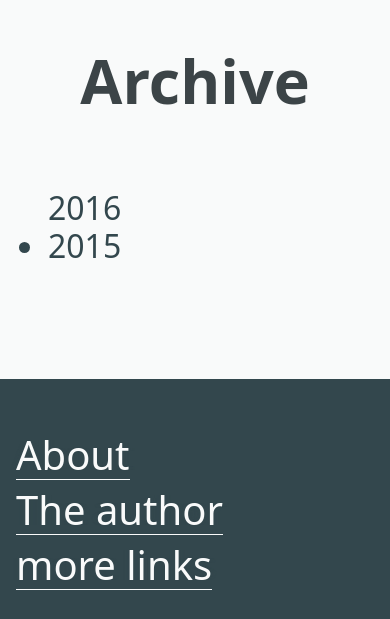
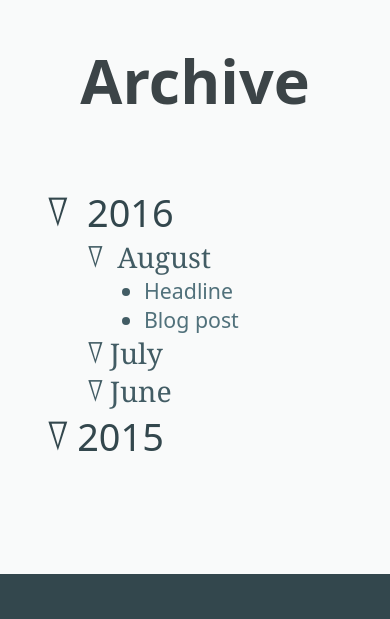
Before and after one commit to HoverBaum/meilidu, a website: page archive.html in a window 390 px wide. Shown: the part 444-1063 px from the top of the page. Drawn offline with Linux system fonts and the light colour scheme; a web font is replaced by a local one.

Commit message:
:sparkles: add archives page

```diff
--- a/archive.html
+++ b/archive.html
@@ -20,20 +20,21 @@
 		<h1>Archive</h1>
 
 		<ul class="archive">
-			<li class="archive__expendable">
-				2016
+			<li class="archive__year archive__expendable">
+				<span>2016</span>
 				<ul>
-					<li class="archive__expendable">
-						August
+					<li class="archive__month archive__expendable">
+						<span>August</span>
 						<ul>
-							<li class="archive__entry">Headline</li>
-							<li class="archive__entry">Blog post</li>
+							<li class="archive__entry"><a href="#">Headline</a></li>
+							<li class="archive__entry"><a href="#">Blog post</a></li>
 						</ul>
 					</li>
-					<li>July</li>
+					<li class="archive__month archive__expendable"><span>July</span></li>
+					<li class="archive__month archive__expendable"><span>June</span></li>
 				</ul>
 			</li>
-			<li class="archive__year">2015</li>
+			<li class="archive__year archive__expendable"><span>2015</span></li>
 		</ul>
 	</main>
 
@@ -58,8 +59,8 @@
 		const expandables = document.querySelectorAll('.archive__expendable')
 		for(let i = 0; i < expandables.length; i++) {
 			expandables[i].addEventListener('click', (e) => {
-				console.log(e.target);
-				e.target.classList.toggle('archive__expendable_expanded')
+				e.stopPropagation()
+				expandables[i].classList.toggle('archive__expendable_collapsed')
 			})
 		}
 	</script>
--- a/styl/archive.styl
+++ b/styl/archive.styl
@@ -1,15 +1,53 @@
 @import "variables"
+@import "underline"
 
 .archive
 	width: contentWidth
 	padding: 3rem
 	display: block
-	font-size: 2rem
+	font-size: 2.369rem
+
+.archive li
+	list-style-type: none
+	cursor: pointer
+
+.archive__year > span
+	&:hover
+		link-underline(backgroundColor, textColor, textColor)
+
+monthColor = lighten(textColor, 10%)
+
+.archive__month
+	font-family: fonstSerif
+	font-size: 1.777rem
+	color: monthColor
+
+.archive__month > span
+	&:hover
+		link-underline(backgroundColor, monthColor, monthColor)
+
+entryColor = lighten(textColor, 20%)
+
+.archive .archive__entry
+	font-family: fontsSans
+	list-style-type: disc
+	font-size: 1.333rem
+	margin-left: 1rem
+
+.archive__entry > a
+	color: entryColor
+	&:hover
+		link-underline(backgroundColor, entryColor, entryColor)
 
 .archive__expendable
-	height: 1.2em
+	height: auto
+	&:before
+		content: "▻"
+		display: inline-block
+		transform(rotate(90deg))
+
+.archive__expendable.archive__expendable_collapsed
+	height: 1.3em
 	overflow-y: hidden
-	cursor: pointer
-
-.archive__expendable_expanded
-	height: auto
+	&:before
+		transform: (rotate(0deg))
--- a/styl/article.styl
+++ b/styl/article.styl
@@ -3,7 +3,7 @@
 article
 	width: contentWidth
 	text-align: justify
-	padding: 0 2rem
+	margin: 0 2rem
 	margin-bottom: 2rem
 	position: relative
 
@@ -104,7 +104,7 @@ table
 .article__date
 	font-size: 0.7rem
 	position: absolute
-	left: -2.5rem
+	left: -4.5rem
 
 @media only screen and (max-width: breakMediumEnd)
 	.article__date
--- a/styl/footer.styl
+++ b/styl/footer.styl
@@ -30,12 +30,12 @@ footerTextColor = backgroundColor
 @media only screen and (max-width: breakMobile)
 	.footer__element
 		width: 100%
-		font-size: 2.5rem
+		font-size: 2rem
 
 @media only screen and (min-width: breakMediumStart) and (max-width: breakMediumEnd)
 	.footer__element
 		width: 50%
-		font-size: 2.5rem
+		font-size: 2rem
 
 .footer-links
 	margin: 0
--- a/styl/style.styl
+++ b/styl/style.styl
@@ -49,7 +49,6 @@ main > h1
 a
 	text-decoration: none
 	color: textColor
-	transition: color 0.2s ease-out
 
 a:visited
 	color: currentColor
--- a/styl/variables.styl
+++ b/styl/variables.styl
@@ -11,6 +11,9 @@ backgroundColor = #f9fafa
 
 //The standard width for content in the middle.
 contentWidth = 50rem
+
+fontsSans = "Noto Sans", sans-serif
+fonstSerif = "Noto Serif", serif
 
 
 // Breakpoints copied from foundation
@@ -28,3 +31,12 @@ breakHugeStart = 90.063em
 breakHugeEnd = 120em
 // 1921 -
 breakEnourmous = 120.063em
+
+
+// Helpers mixins and the likes
+transform(n)
+	-webkit-transform: n
+	-moz-transform: n
+	-o-transform: n
+	-ms-transform: n
+	transform: n
```
Also changed, not shown: README.md, css/style.css.
